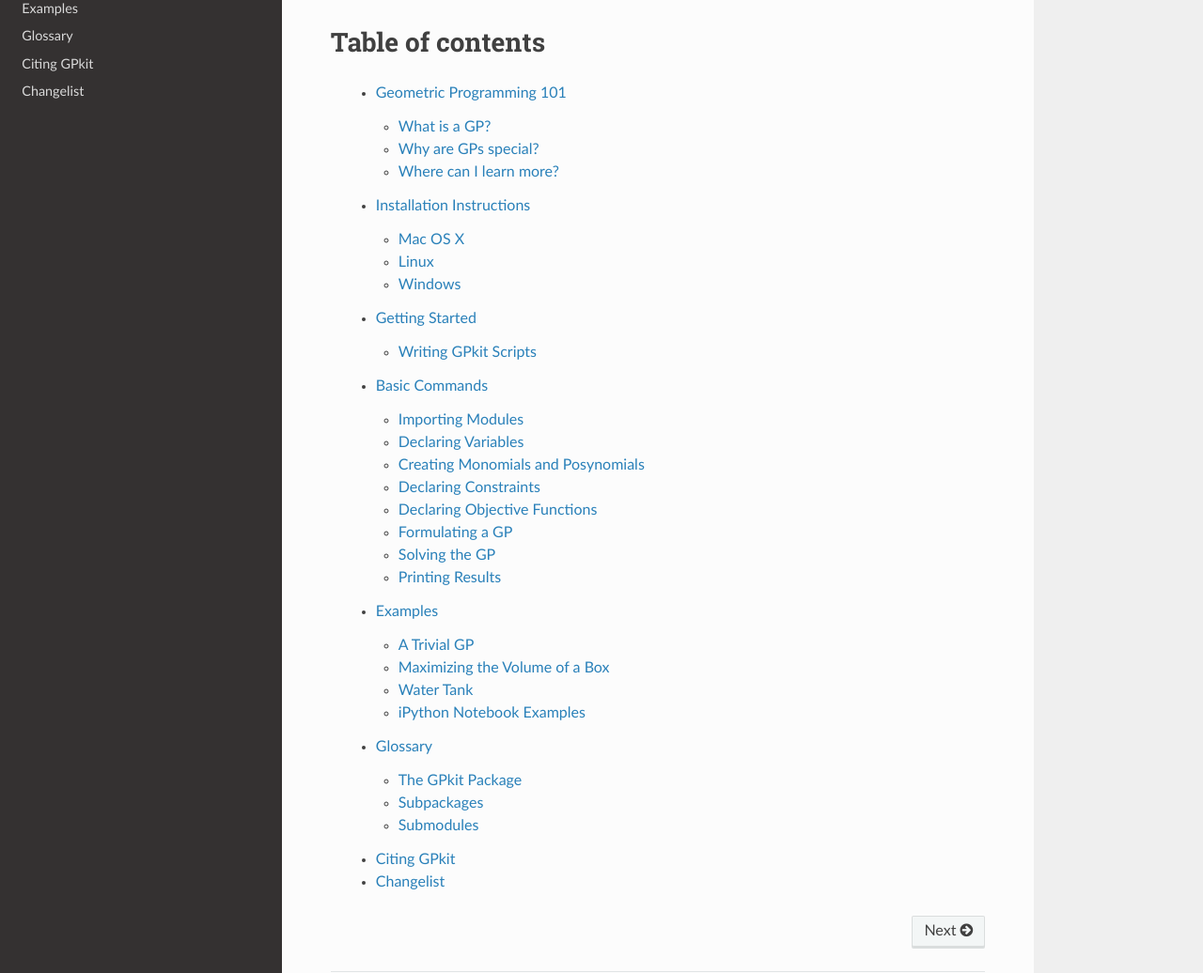
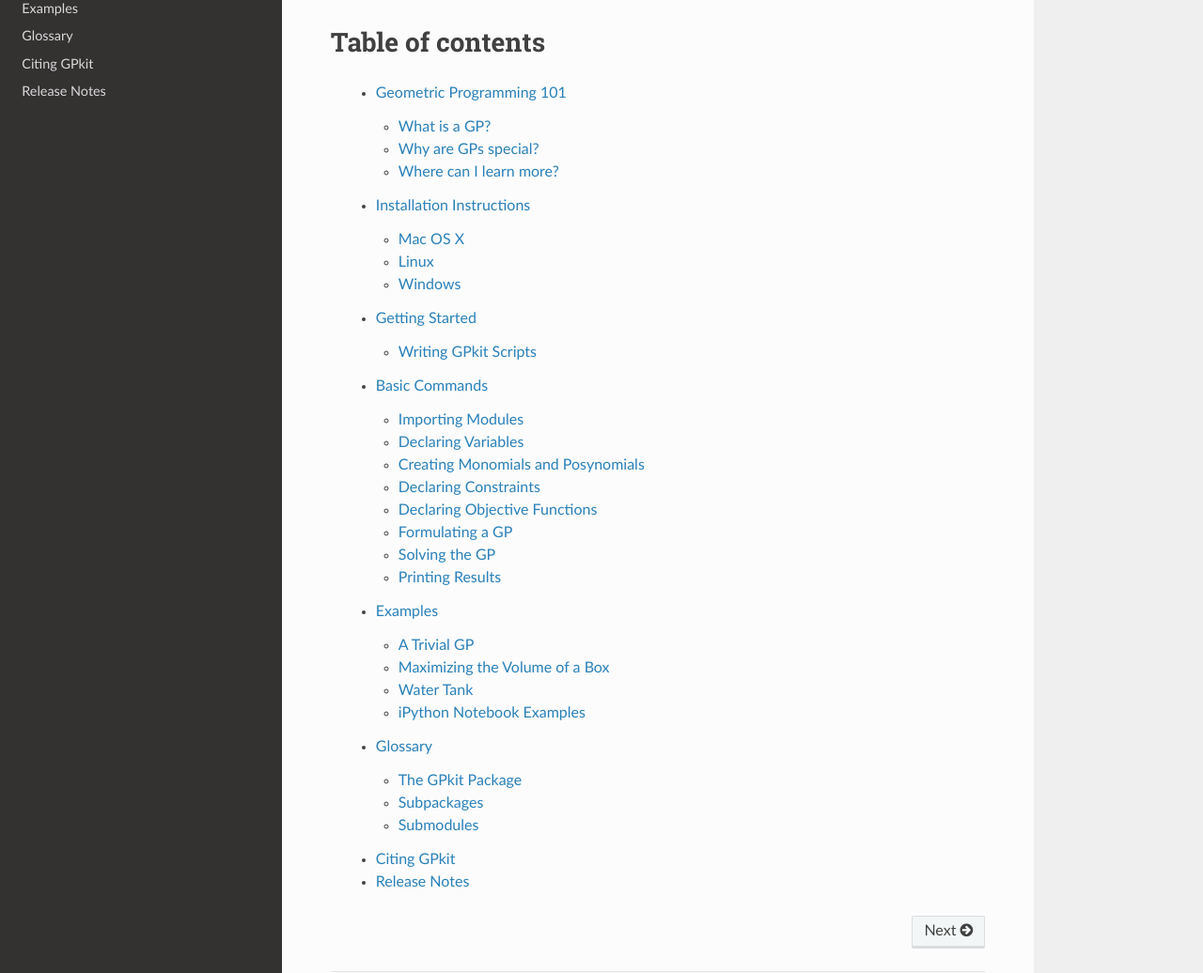
Before and after one commit to convexengineering/gpkit, a Sphinx documentation site: the page built from docs/source/index.rst, in a window 1280 px wide and 1395 px high. Shown: the part 255-1291 px from the top of the window at 94% size. Built offline with Sphinx 7.4.7 and the Read the Docs theme 2.0.0, drawn with Linux system fonts in a browser that asks for light colours; pages that are not in the unit, such as notebooks, are missing from menus.

Commit message:
changelist => release notes

```diff
--- a/docs/source/index.rst
+++ b/docs/source/index.rst
@@ -20,4 +20,4 @@
        examples
        glossary
        citinggpkit
-       changelist
+       releasenotes
--- a/docs/source/changelist.rst
+++ b/docs/source/releasenotes.rst
@@ -1,4 +1,4 @@
-Changelist
-**********
+Release Notes
+*************
 
 This page lists the changes made in each point version of gpkit.
```
